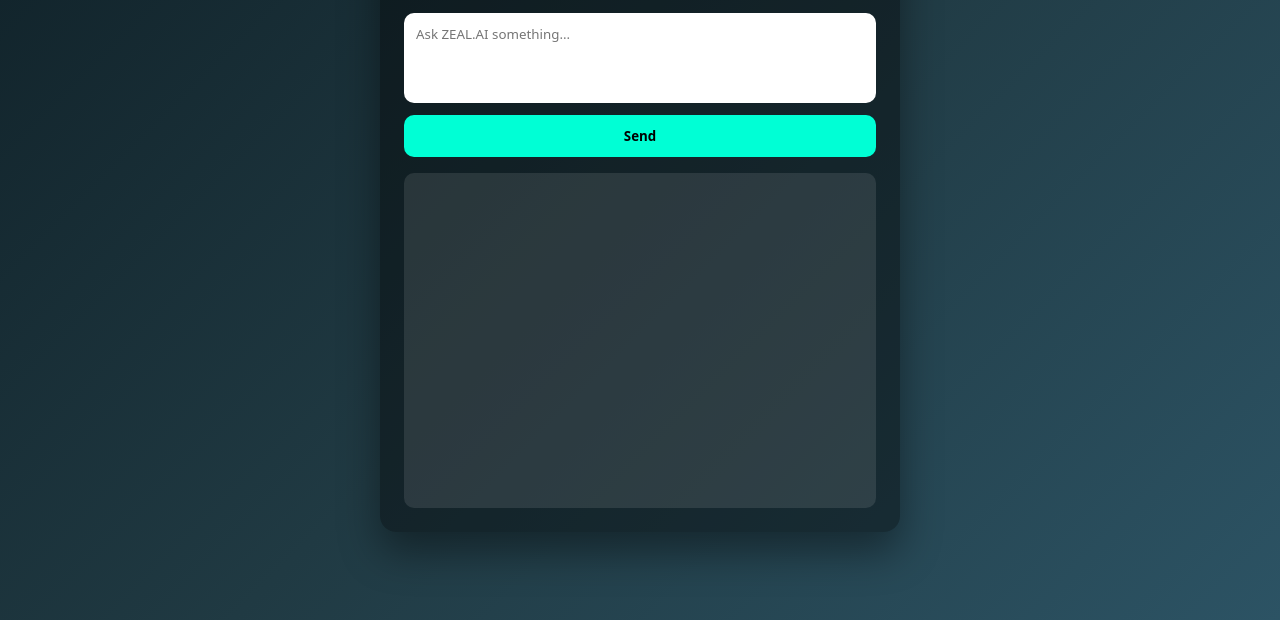
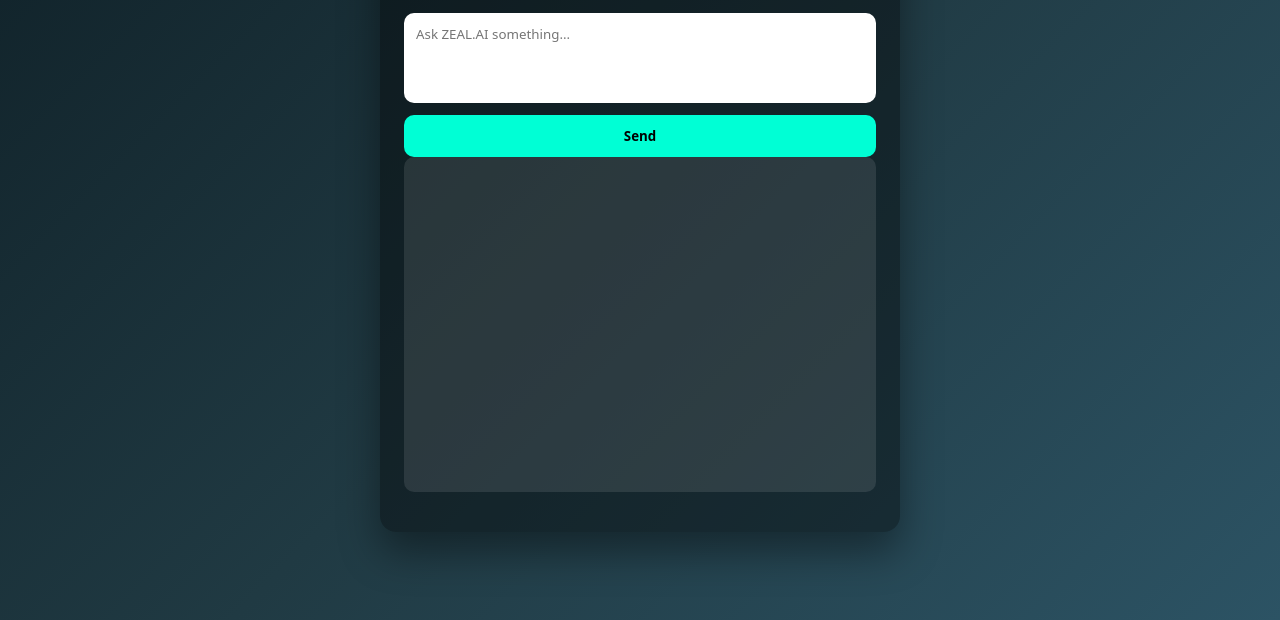
Before and after one commit to ZealAI/ZealAI, a plain HTML site: page index.html in a window 1280 px wide. Shown: the part 196-816 px from the top of the page. Drawn offline with Linux system fonts and the light colour scheme.

Commit message:
Update style.css

```diff
--- a/style.css
+++ b/style.css
@@ -38,7 +38,7 @@
 }
 
 #response {
-  margin-top: 16px;
+  margin-bottom: 16px;
   padding: 12px;
   background: rgba(255,255,255,0.1);
   border-radius: 10px;
```
